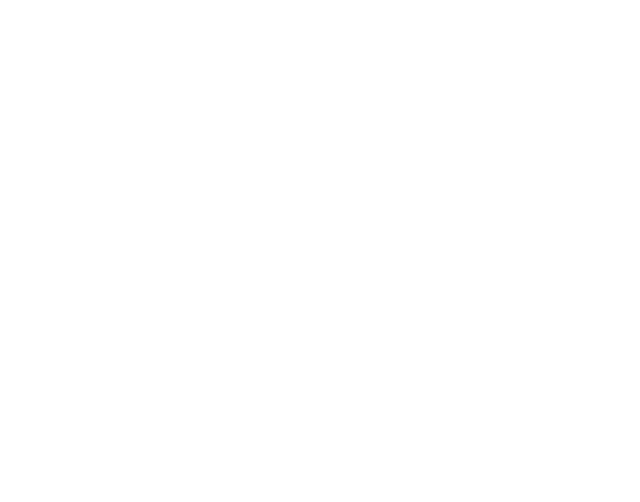
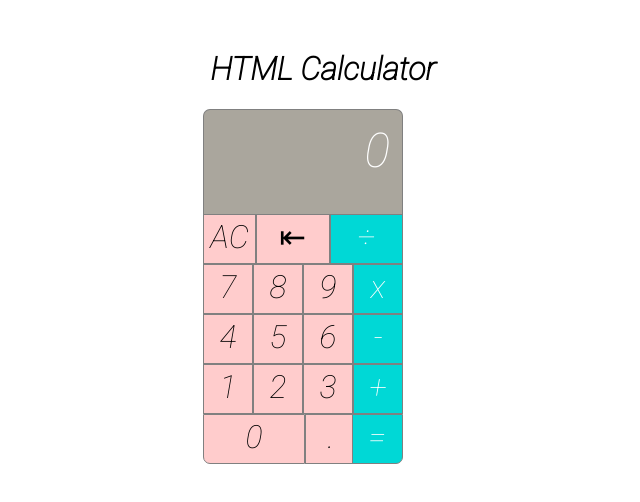
Before and after one commit to dyosorio/CodeAlong-Calculator, a plain HTML site: page index.html in a window 1280 px wide. Shown: the whole page, without its empty margins (317-957 px from the left). Drawn offline with Linux system fonts and the light colour scheme.

Commit message:
created markup and styled the calculator

```diff
--- a/index.html
+++ b/index.html
@@ -3,11 +3,65 @@
 <head>
     <meta charset="UTF-8">
     <meta name="viewport" content="width=device-width, initial-scale=1.0">
-    <link rel="stylesheet.css"  type="text/css" href="style.css">
-    <title>Document</title>
+    <link rel="stylesheet"  type="text/css" href="style.css">
+    <title>Calculator</title>
 </head>
 <body>
+    <h1>HTML Calculator</h1>
+    <div id="calc-parent">
+        <div class="row">
+            <div class="column" id="calc-display-val">0</div>
+        </div>
+        <div class="row">
+            <div class="calc-btn column" id="calc-clear">AC</div>
+            <div class="calc-btn column" id="backspace">&#8676;</div>
+            <div class="calc-btn calc-btn-operator column" id="calc-divide">&#247;</div>
+        </div>
+        <div class="row">
+            <div class="calc-btn calc-btn-num column" id="calc-seven">7</div>
+            <div class="calc-btn calc-btn-num column" id="calc-eight">8</div>
+            <div class="calc-btn calc-btn-num column" id="calc-nine">9</div>
+            <div class="calc-btn calc-btn-operator column" id="calc-multiply">x</div>
+        </div>
+        <div class="row">
+            <div class="calc-btn calc-btn-num column" id="calc-four">4</div>
+            <div class="calc-btn calc-btn-num column" id="calc-five">5</div>
+            <div class="calc-btn calc-btn-num column" id="calc-six">6</div>
+            <div class="calc-btn calc-btn-operator column" id="calc-minus">-</div>
+        </div>
+        <div class="row">
+            <div class="calc-btn calc-btn-num column" id="calc-one">1</div>
+            <div class="calc-btn calc-btn-num column" id="calc-two">2</div>
+            <div class="calc-btn calc-btn-num column" id="calc-three">3</div>
+            <div class="calc-btn calc-btn-operator column" id="calc-plus">+</div>
+        </div>
+        <div class="row">
+            <div class="calc-btn calc-btn-num column" id="calc-zero">0</div>
+            <div class="calc-btn colum" id="calc-decimal">.</div>
+            <div class="calc-btn calc-btn-operator column" id="calc-equals">=</div>
+        </div>
+    </div>
     <script>
+         var oneBtn = document.getElementById('calc-one');
+         var twoBtn = document.getElementById('calc-teo');
+         var threeBtn = document.getElementById('calc-three');
+         var fourBtn = document.getElementById('calc-four');
+         var fiveBtn = document.getElementById('calc-five');
+         var sixBtn = document.getElementById('calc-six');
+         var sevenBtn = document.getElementById('calc-seven');
+         var eightBtn = document.getElementById('calc-eight');
+         var nineBtn = document.getElementById('calc-nine');
+         var tenBtn = document.getElementById('calc-zero ');
+
+         var decimalBtn = document.getElementById('calc-decimal');
+         var clearBtn = document.getElementById('calc-btn');
+         var backspaceBtn = document.getElementById('calc-backspace');
+         var displayValElement  = document.getElementById('calc-display-val');
+
+         var calcNumBtns = document.getElementByClassName('calc-btn-num');
+         var calcOperatorBtns = document.getElementsByClassName('calc-btn-operator');
+
+
 
     </script>
 </body>
--- a/style.css
+++ b/style.css
@@ -0,0 +1,80 @@
+@import url('https://fonts.googleapis.com/css2?family=Roboto:ital,wght@1,100&display=swap');
+
+body{
+    font-family: 'Roboto', sans-serif;
+}
+
+.calc-btn{
+    background-color: #ffcccc;
+    color: black;
+    width: 25px;
+    height: 45px;
+    border: 1px solid gray;
+    text-align: center;
+    cursor: pointer;
+    font-size:32px;
+    font-weight: 100;
+    padding-top: 3px;
+}
+
+.calc-btn:hover{
+    background-color: #ff5e57;
+}
+
+.row{
+    display: table;
+    table-layout: fixed;
+    width: 200px;
+}
+
+.column{
+    display: table-cell;
+}
+
+#calc-zero{
+    width: 50%;
+    border-radius: 0 0 0 7px;
+}
+
+#calc-clear{
+    width: 25.5%;
+}
+
+#calc-display-val{
+    height: 80px;
+    color: white;
+    text-align: right;
+    border-left: 1px solid gray;
+    border-right: 1px solid gray;
+    border-top: 1px solid gray;
+    font-size: 48px;
+    background-color: #aaa69d;
+    overflow: hidden;
+    white-space: nowrap;
+    padding: 12px;
+    border-radius: 7px 7px 0 0;
+}
+
+.calc-btn-operator{
+    background-color: #00d8d6;
+    color: white;
+}
+
+h1{
+    text-align: center;
+    margin-top: 50px;
+}
+
+#calc-equals{
+    border-radius: 0 0 7px 0;
+}
+
+#calc-parent{
+    margin-left: calc(50% - 7.5em);
+}
+
+/* the code below is not from the tutorial but I need to make the decimal-btn and the equals-btn the same width as the number 3-btn, before this code the decimal-btn and equals-btn were half of the width they should be */
+
+#calc-decimal, #calc-equals{
+ width: 49.5px;
+}
```
